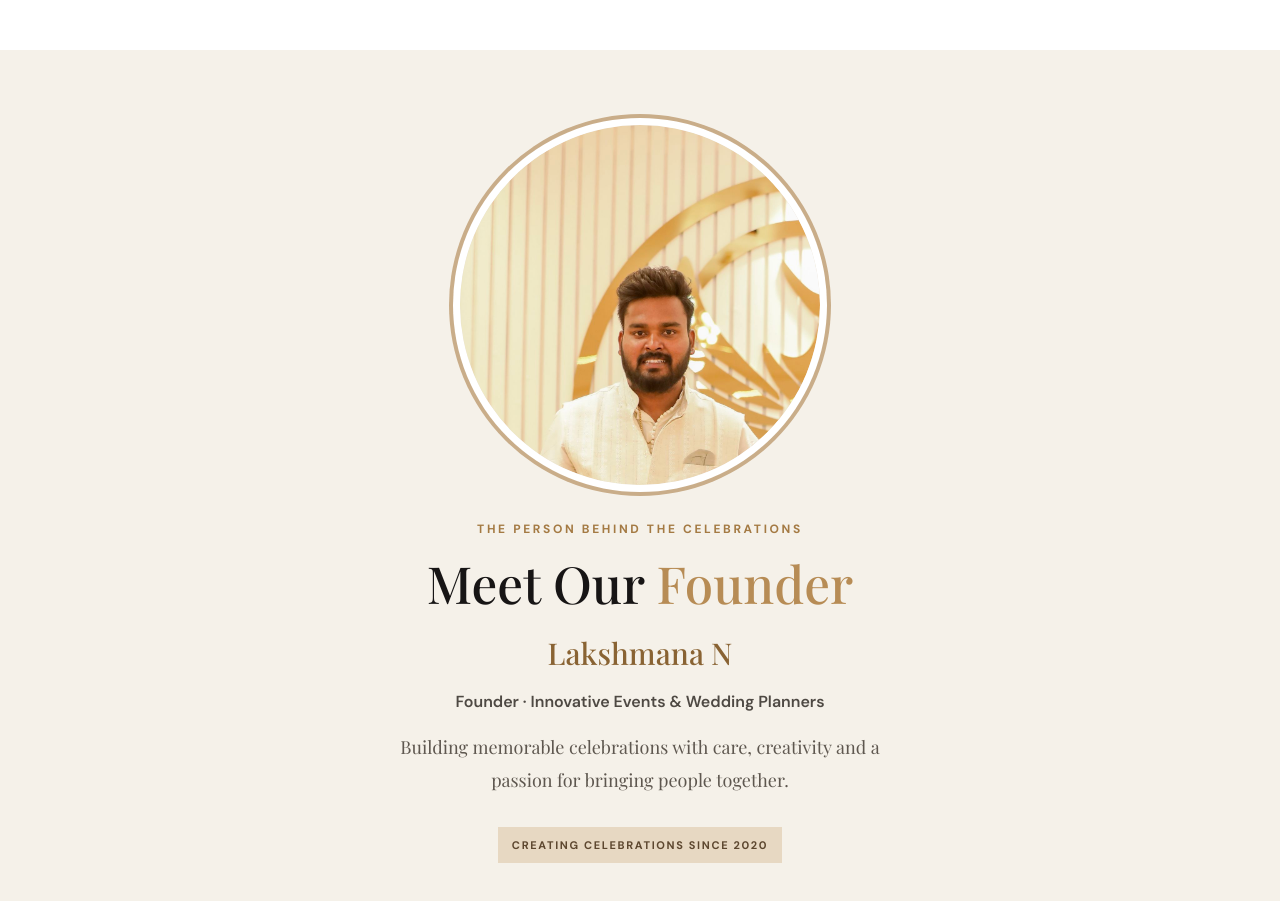
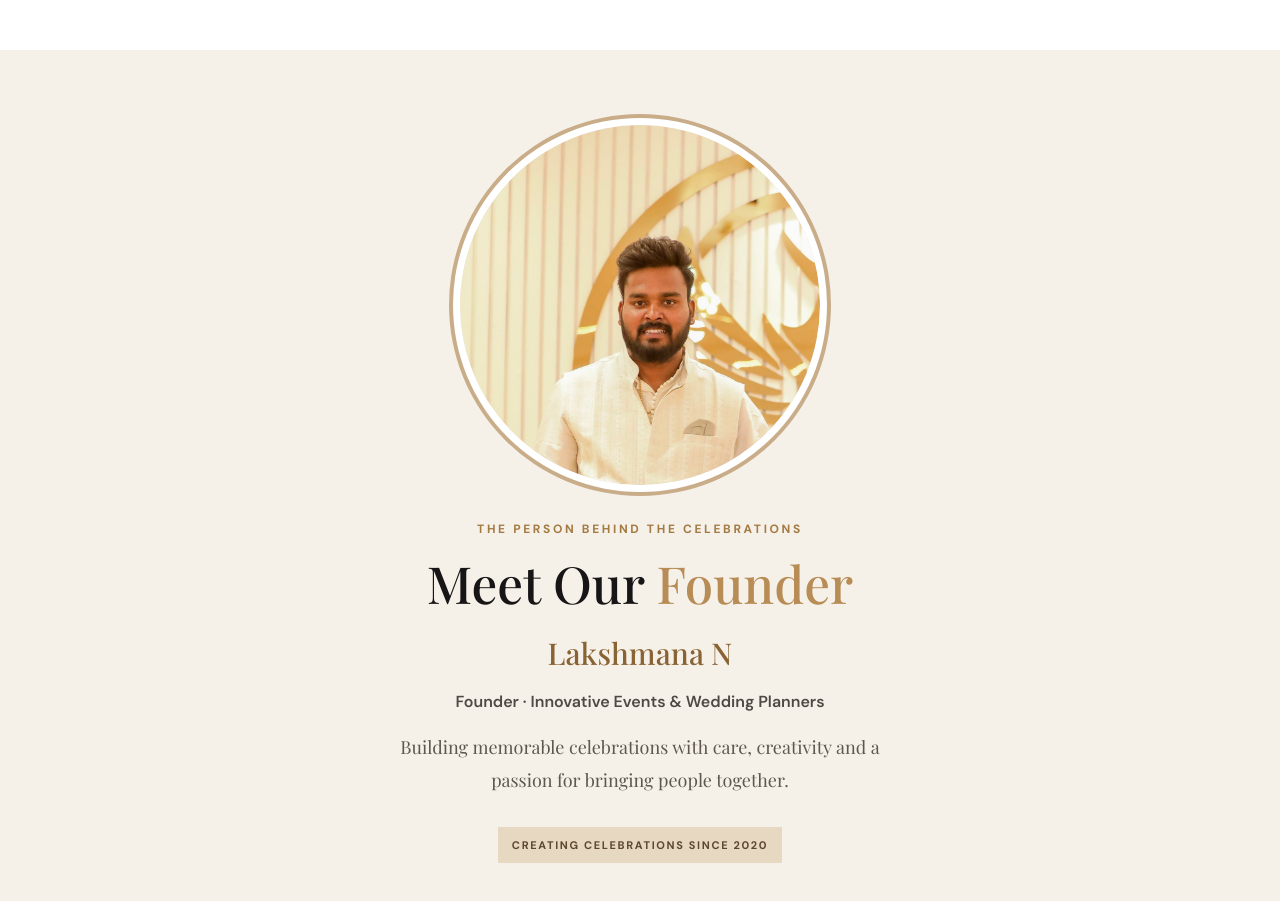
Before and after one commit to jadun426-netizen/innovative-events-website, a plain HTML site: page index.html in a window 1280 px wide. Shown: the part 8360-9261 px from the top of the page. Drawn offline with nearby package versions, Linux system fonts and the light colour scheme.

Commit message:
Update style.css

```diff
--- a/style.css
+++ b/style.css
@@ -1,4 +1,3 @@
-
 :root {
   --gold: #a47a43;
   --gold-dark: #896333;
@@ -472,27 +471,33 @@ footer a:hover {
   margin-top: 20px;
 }
 
-/* FOUNDER - CENTRED CIRCULAR PHOTO */
+/* FOUNDER - PERFECTLY CENTRED CIRCLE */
 
 .founder.section {
   background: #f5f1e9;
+  width: 100%;
+  padding: 75px 20px;
   display: flex;
   flex-direction: column;
   align-items: center;
   justify-content: center;
   text-align: center;
   gap: 35px;
-  padding: 75px 20px;
-  width: 100%;
   overflow: hidden;
 }
 
+/* Circle frame */
+
 .founder.section .founder-photo {
-  width: 360px;
-  height: 360px;
+  position: relative;
+  display: block;
+  width: 360px !important;
+  height: 360px !important;
+  min-width: 0;
   max-width: 85vw;
   aspect-ratio: 1 / 1;
-  margin: 0 auto;
+  flex: 0 0 auto;
+  margin: 0 auto !important;
   padding: 0;
   border-radius: 50%;
   overflow: hidden;
@@ -502,17 +507,31 @@ footer a:hover {
     0 0 0 11px #c9ad89;
 }
 
+/* Photo inside circle */
+
 .founder.section .founder-photo img {
+  position: absolute;
   display: block;
-  width: 100%;
-  height: 100%;
+  top: 0;
+  left: 0;
+  width: 100% !important;
+  height: 100% !important;
+  min-width: 100%;
+  min-height: 100%;
+  max-width: none;
   max-height: none;
+  margin: 0;
+  padding: 0;
+  border: 0;
   border-radius: 50%;
   object-fit: cover;
-  object-position: center 25%;
+  object-position: center center;
 }
 
+/* Founder details */
+
 .founder.section .founder-copy {
+  display: block;
   width: 100%;
   max-width: 700px;
   min-width: 0;
@@ -860,7 +879,6 @@ footer .footer-main > div:not(:first-child) a {
 /* TABLET AND MOBILE */
 
 @media (max-width: 760px) {
-
   .top {
     padding: 12px 15px 0;
   }
@@ -1007,7 +1025,7 @@ footer .footer-main > div:not(:first-child) a {
     font-size: 16px;
   }
 
-  /* CENTRED FOUNDER ON MOBILE */
+  /* FOUNDER MOBILE */
 
   .founder.section {
     padding: 55px 18px;
@@ -1015,9 +1033,9 @@ footer .footer-main > div:not(:first-child) a {
   }
 
   .founder.section .founder-photo {
-    width: 290px;
-    height: 290px;
-    max-width: 85vw;
+    width: min(290px, 80vw) !important;
+    height: min(290px, 80vw) !important;
+    max-width: none;
   }
 
   .founder.section .founder-copy {
@@ -1077,7 +1095,6 @@ footer .footer-main > div:not(:first-child) a {
 /* SMALL PHONES */
 
 @media (max-width: 390px) {
-
   .brand-name {
     font-size: 20px;
   }
```
